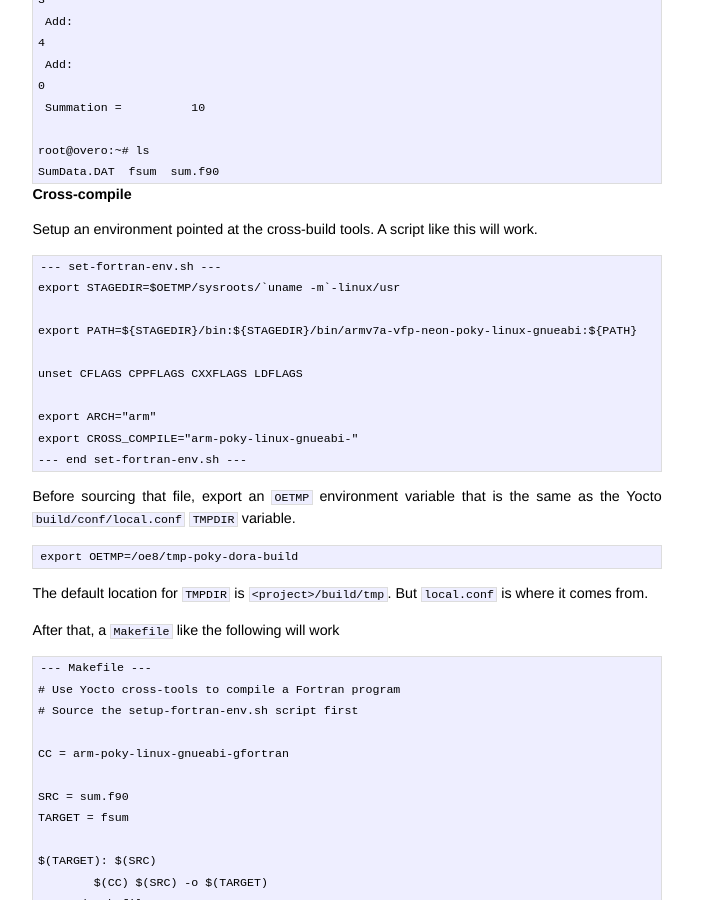
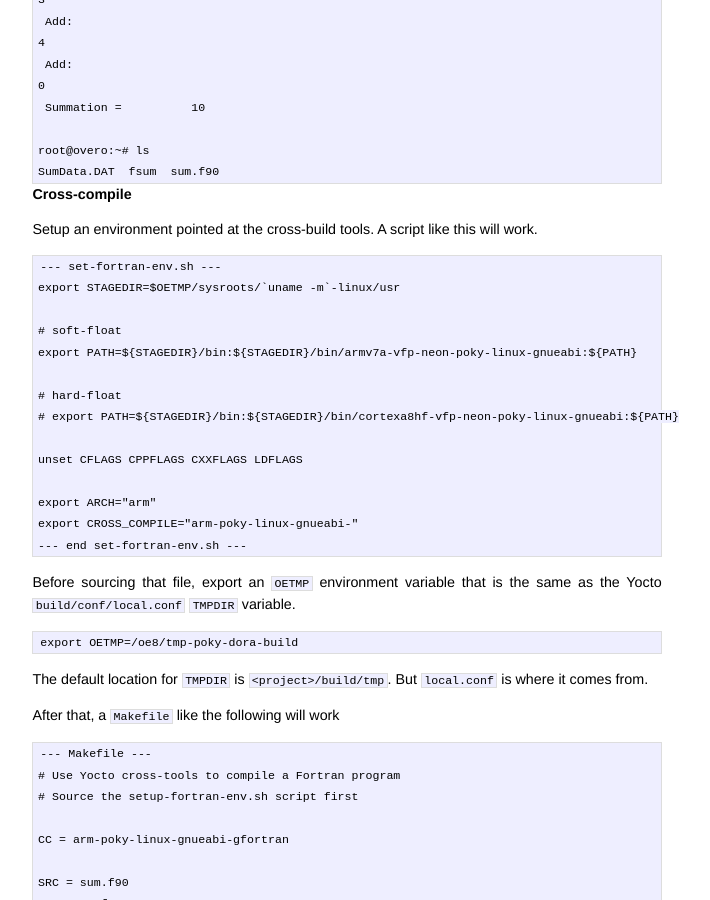
Before and after one commit to jumpnow/jumpnowtek-site, a Jekyll site: the page built from _posts/2014-04-02-Add-Fortran-support-to-a-Yocto-build.md, in a window 1280 px wide and 900 px high, scrolled down 1520 px. Shown: the whole window, without its empty margins (293-1003 px from the left). Built offline with Jekyll 4.4.1, drawn with Linux system fonts in a browser that asks for light colours; Markdown is read by kramdown in place of the engine named in the settings.

Commit message:
Add hard-float path to example

```diff
--- a/_posts/2014-04-02-Add-Fortran-support-to-a-Yocto-build.md
+++ b/_posts/2014-04-02-Add-Fortran-support-to-a-Yocto-build.md
@@ -99,7 +99,11 @@ work.
     --- set-fortran-env.sh ---
     export STAGEDIR=$OETMP/sysroots/`uname -m`-linux/usr
 
+    # soft-float
     export PATH=${STAGEDIR}/bin:${STAGEDIR}/bin/armv7a-vfp-neon-poky-linux-gnueabi:${PATH}
+
+    # hard-float
+    # export PATH=${STAGEDIR}/bin:${STAGEDIR}/bin/cortexa8hf-vfp-neon-poky-linux-gnueabi:${PATH}
 
     unset CFLAGS CPPFLAGS CXXFLAGS LDFLAGS
 
```
